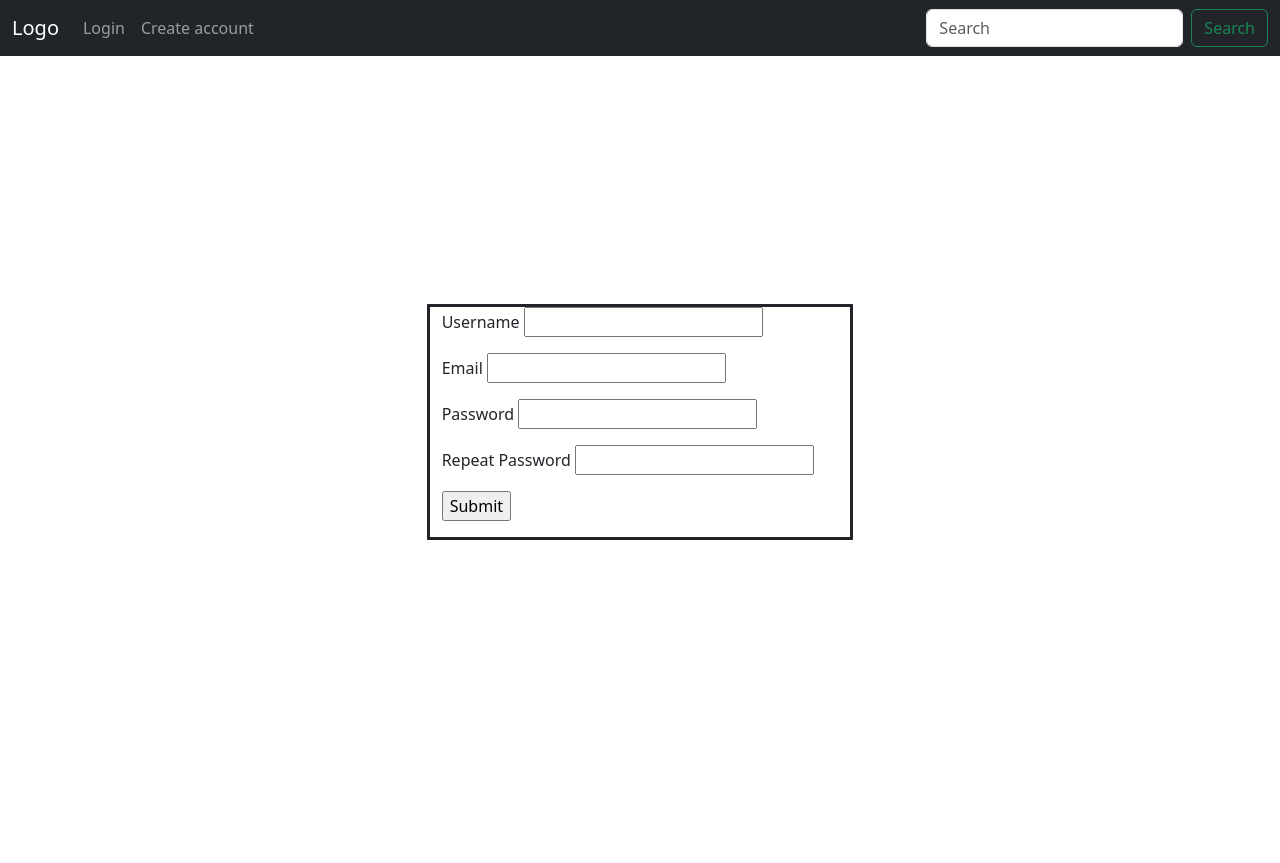
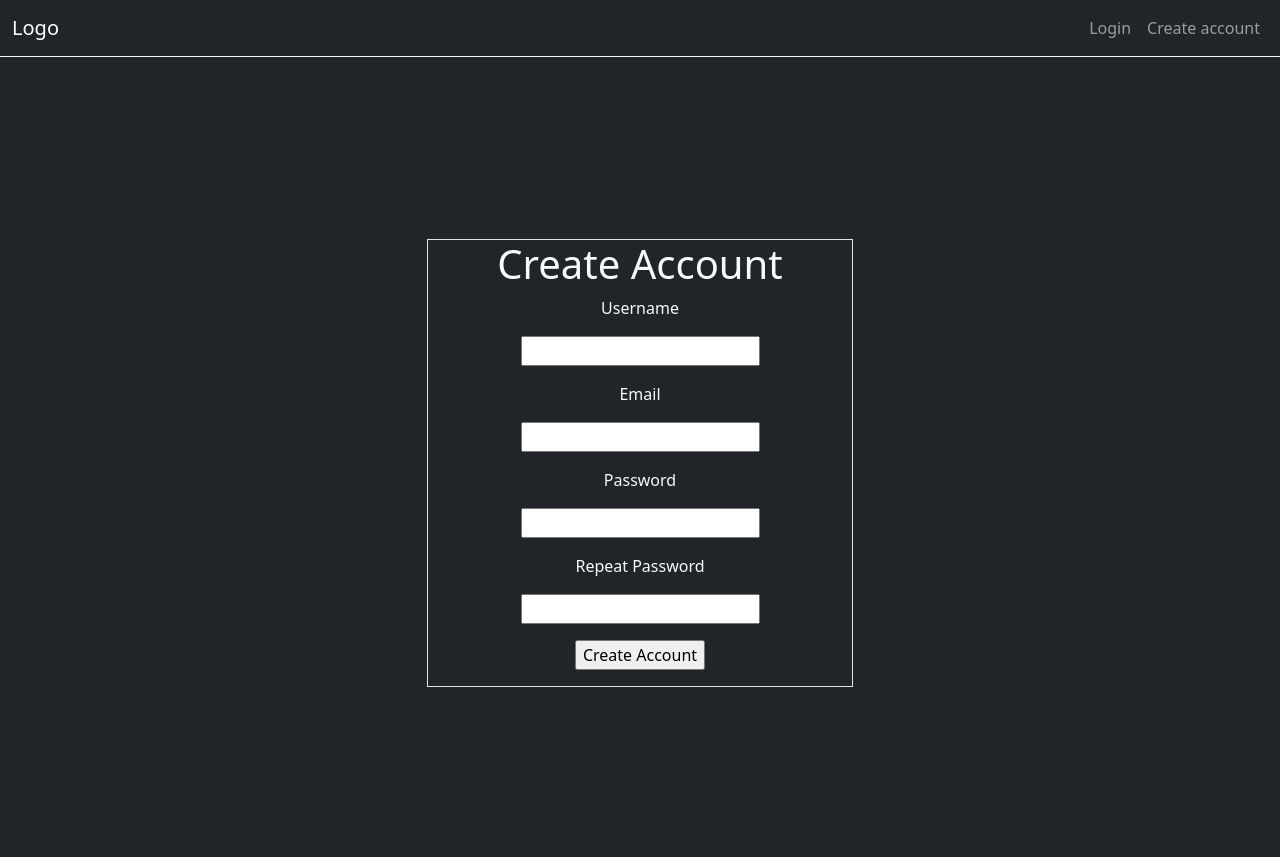
Before and after one commit to cosenzam/CSC400, a Flask app: page /create_account/ in a window 1280 px wide. Before the commit the page ends 540 px from the top, so only its background shows below. Run offline with Flask 3, Linux system fonts and the light colour scheme; some libraries are stand-ins or nearby versions.

Commit message:
dark theme background, navbar alignment fixes, null values not displayed on user page, center alignment of forms

```diff
--- a/Templates/base.html
+++ b/Templates/base.html
@@ -6,23 +6,23 @@
         <title>{% block title %}{% endblock %}</title>
     </head>
     <body>
-        <nav class="navbar navbar-dark bg-dark navbar-expand-lg sticky-top">
+        <nav class="nav navbar navbar-dark bg-dark navbar-expand-lg sticky-top border-bottom border-light">
             <div class="container-fluid">
               <a class="navbar-brand" href="#">Logo</a>
               <button class="navbar-toggler" type="button" data-bs-toggle="collapse" data-bs-target="#navbarSupportedContent" aria-controls="navbarSupportedContent" aria-expanded="false" aria-label="Toggle navigation">
                 <span class="navbar-toggler-icon"></span>
               </button>
               <div class="collapse navbar-collapse" id="navbarSupportedContent">
-                <ul class="navbar-nav me-auto mb-2 mb-lg-0">
+                <ul class="nav navbar-nav me-auto mb-2 mb-lg-0">
                   {% if "user" in session %}
                   <li class="nav-item">
                     <a class="nav-link active" aria-current="page" href="{{ url_for('home') }}">Home</a>
                   </li>
-                  <li class="nav-item">
+                </ul>
+                <ul class="nav navbar-nav navbar-right acc-dropdown-pad">
+                  <li class="nav navbar-nav nav-item navbar-right">
                     <div class="dropdown">
-                      <button class="btn btn-secondary dropdown-toggle" type="button" data-bs-toggle="dropdown" aria-expanded="false">
-                        Account
-                      </button>
+                      <button class="btn btn-secondary dropdown-toggle" type="button" data-bs-toggle="dropdown" aria-expanded="false">Account</button>
                       <ul class="dropdown-menu">
                         <li><a class="dropdown-item" href="{{ url_for('user', dynamic_user = session['user']) }}">My Profile</a></li>
                         <li><a class="dropdown-item" href="{{ url_for('edit_profile') }}">Edit Profile</a></li>
@@ -32,7 +32,9 @@
                     </div>
                   </li>
                   {% endif %}
-                  {% if "user" not in session %}
+                </ul>
+                <ul class="nav navbar-nav navbar-right">
+                {% if "user" not in session %}
                   <li class="nav-item">
                     <a class="nav-link" href="{{ url_for('login') }}">Login</a>
                   </li>
@@ -41,18 +43,22 @@
                   </li>
                   {% endif %}
                 </ul>
+                <!--
                 <form class="d-flex" role="search">
                   <input class="form-control me-2" type="search" placeholder="Search" aria-label="Search">
                   <button class="btn btn-outline-success" type="submit">Search</button>
                 </form>
+                -->
               </div>
             </div>
           </nav>
 
-          <div class="container-fluid content-nav-pad">
+        <!-- Main div -->
+          <div class="container-fluid content-nav-pad bg-dark text-light bg-dark vh-100">
         {% block content %}
         {% endblock %}
           </div>
+
         <script src="https://cdn.jsdelivr.net/npm/bootstrap@5.3.0-alpha1/dist/js/bootstrap.bundle.min.js" integrity="sha384-w76AqPfDkMBDXo30jS1Sgez6pr3x5MlQ1ZAGC+nuZB+EYdgRZgiwxhTBTkF7CXvN" crossorigin="anonymous"></script>
     </body>
 </html>
--- a/Templates/create_account.html
+++ b/Templates/create_account.html
@@ -8,29 +8,20 @@
             {% endfor %}
         {% endif %}
     {% endwith %}
-    <div class = "row container-fliud justify-content-center align-items-center login-1">
-        <div class="col-sm-4 login-2">
+    <div class="row container-fliud justify-content-center align-items-center vh-100">
+        <div class="col-sm-4 text-center border">
+            <h1 class="text-center">Create Account</h1>
             <form action="#" method="post">
                 {{form.csrf_token}}
-                <p>
-                    {{form.user_name.label}}
-                    {{form.user_name(size=20)}}
-                </p>
-                <p>
-                    {{form.email.label}}
-                    {{form.email(size=20)}}
-                </p>
-                <p>
-                    {{form.password.label}}
-                    {{form.password(size=20)}}
-                </p>
-                <p>
-                    {{form.confirm.label}}
-                    {{form.confirm(size=20)}}
-                </p>
-                <p>
-                    <input type="submit" value="Submit">
-                </p>
+                <p>{{form.user_name.label}}</p>
+                <p>{{form.user_name(size=20)}}</p>
+                <p>{{form.email.label}}</p>
+                <p>{{form.email(size=20)}}</p>
+                <p>{{form.password.label}}</p>
+                <p>{{form.password(size=20)}}</p>
+                <p>{{form.confirm.label}}</p>
+                <p>{{form.confirm(size=20)}}</p>
+                <p><input type="submit" value="Create Account"></p>
             </form>
         </div>
     </div>
--- a/static/css/stylesheet.css
+++ b/static/css/stylesheet.css
@@ -4,12 +4,10 @@
 
 .user-name{
   font-size: 24px;
-  border-style: solid;
   }
 
 .bio{
   font-size: 16px;
-  border-style: solid;
 }
 
 .content-nav-pad{
@@ -21,10 +19,22 @@
   width: 64px;
 }
 
-.login-1{
-  height: 90vh;
+.name{
+  font-size: 16px;
 }
 
-.login-2{
-  border-style: solid;
+.location{
+  font-size: 16px;
 }
+
+body{
+  overflow-y: hidden;
+}
+
+.acc-dropdown-pad{
+  padding-right: 1%;
+}
+
+.dropdown-menu{
+  min-width: 1rem;
+}
```
Also changed, not shown: Templates/edit_profile.html (+11 -5 lines), Templates/login.html (+8 -13 lines), Templates/user.html (+11 -4 lines), Templates/user_settings.html (+5 -5 lines).
